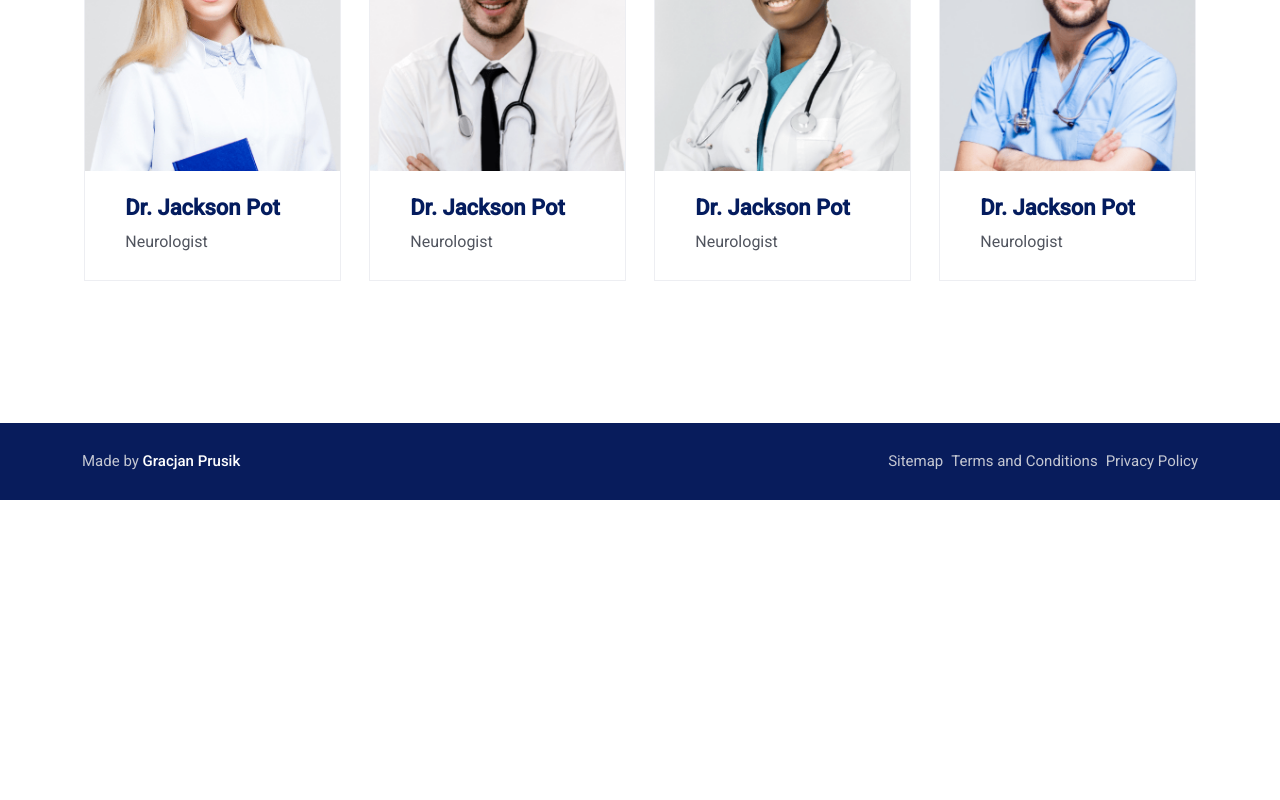
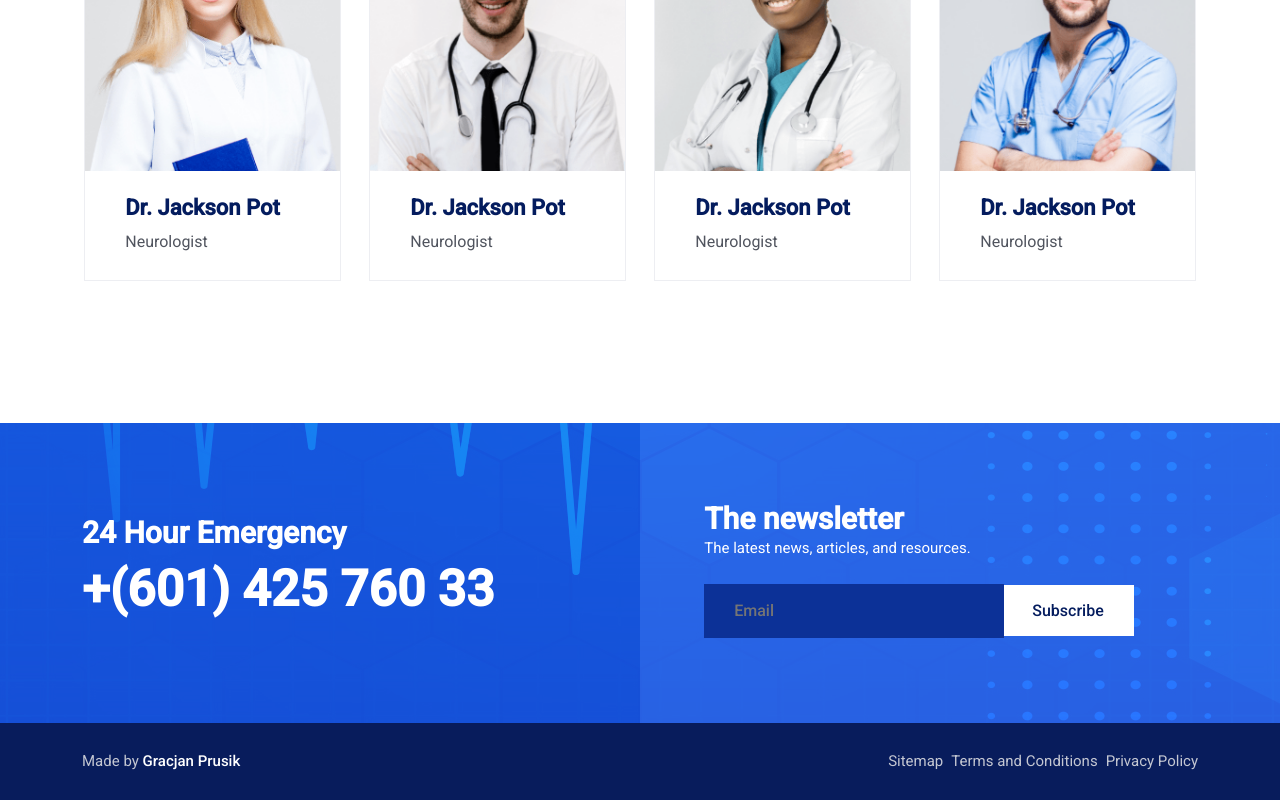
Before and after one commit to grekuu/medical-service, a React (Vite) app: page /doctors in a window 1280 px wide. Shown: the part 1248-2048 px from the top of the page. Before the commit the page ends 1748 px from the top, so only its background shows below. Built offline with nearby package versions, Linux system fonts and the light colour scheme.

Commit message:
feat(Doctors): component finished

```diff
--- a/src/pages/Doctors/Doctors.tsx
+++ b/src/pages/Doctors/Doctors.tsx
@@ -1,3 +1,4 @@
+import EmergencyBanner from "../components/EmergencyBanner/EmergencyBanner";
 import PageBanner from "../components/PageBanner/PageBanner";
 import QualifiedDoctors from "../components/QualifiedDoctors/QualifiedDoctors";
 import "./doctors.scss";
@@ -7,6 +8,7 @@ const Doctors = () => {
     <div className="doctors-container">
       <PageBanner background="/medical-page-banner-1.png" title="Doctors" />
       <QualifiedDoctors />
+      <EmergencyBanner />
     </div>
   );
 };
```
